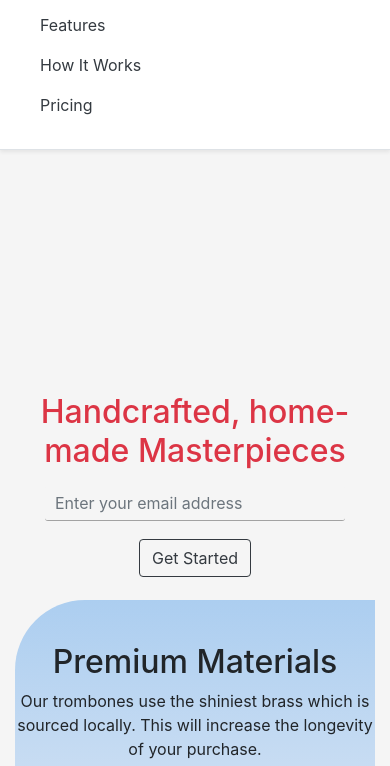
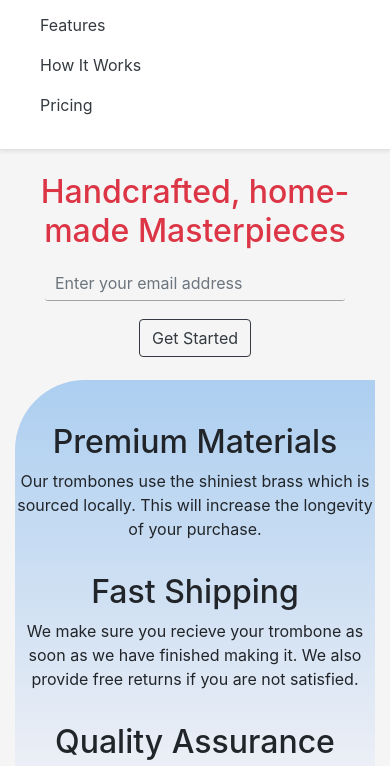
Before and after one commit to RajVadeghar/Product-Landing-Page, a plain HTML site: page index.html in a window 390 px wide. Shown: the part 259-1025 px from the top of the page. Drawn offline with nearby package versions, Linux system fonts and the light colour scheme.

Commit message:
Added some stylings

```diff
--- a/styles/styles.css
+++ b/styles/styles.css
@@ -21,16 +21,6 @@
     max-width: 1000px;
     width: 100%;
     margin: 0 auto;
-  }
-
-  .container2 {
-      margin-top: 100px;
-  }
-
-  @media(max-width: 48.75em) {
-      .container2 {
-          margin-top: 250px;
-      }
   }
  /*end global declarations*/
 
@@ -88,7 +78,7 @@
     justify-content: center;
     text-align: center;
     height: 200px;
-    margin-top: 50px;
+    margin-top: 30px;
   }
 
  #people input[type="email"] {
```
